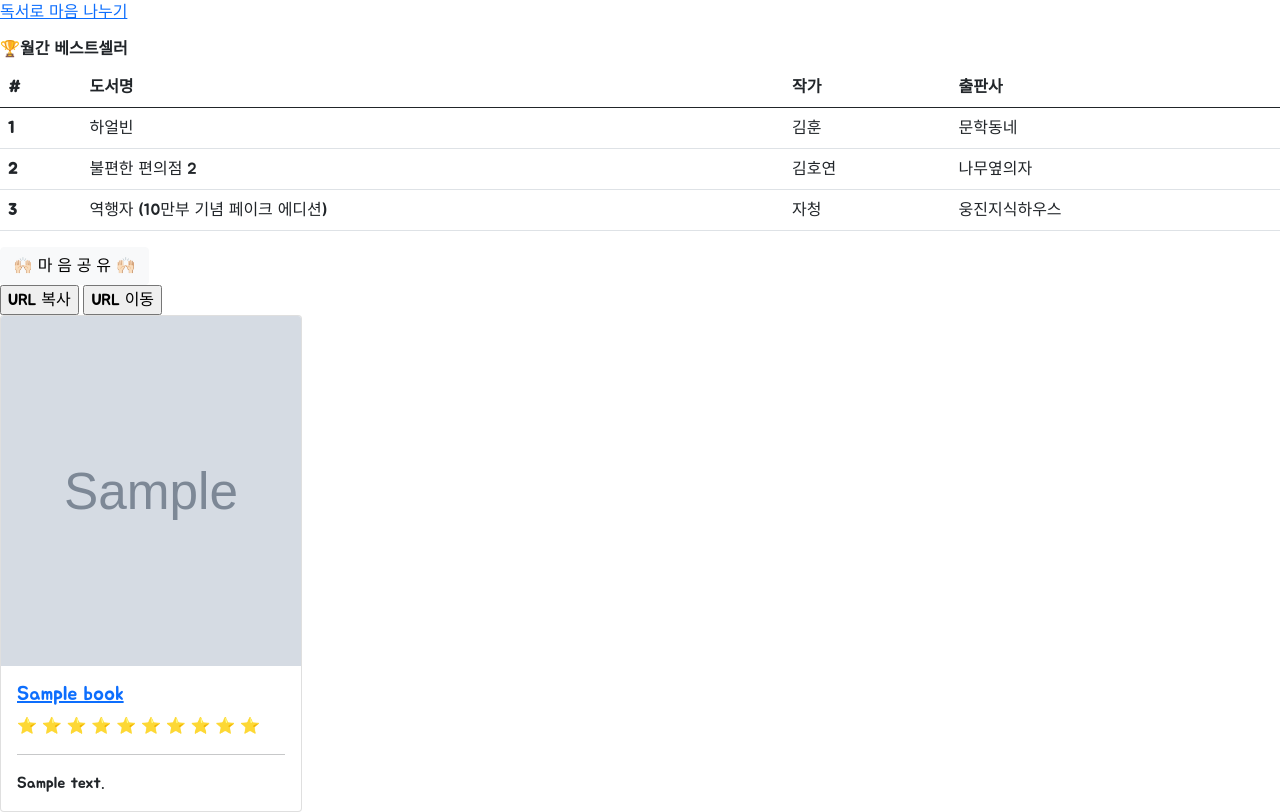
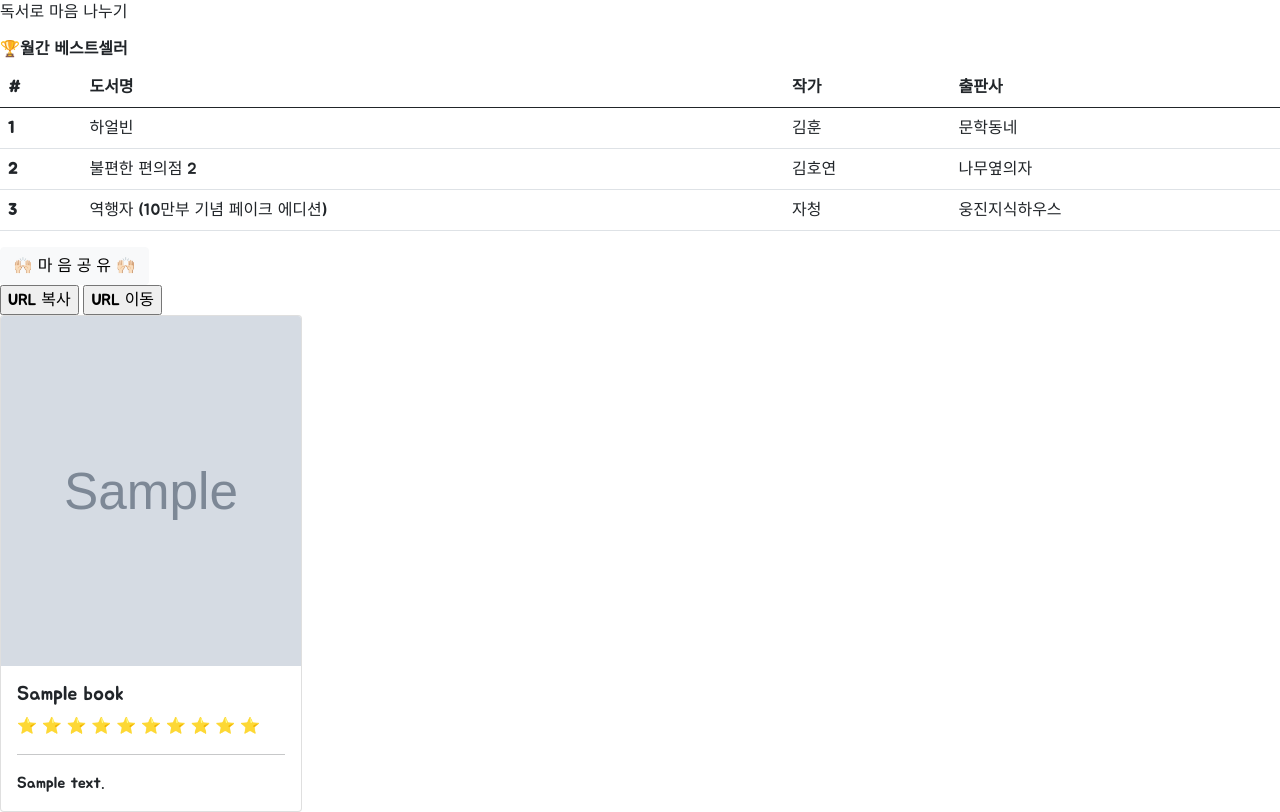
Before and after one commit to MoonJongHyeon1095/ToyProject17, a Flask app: template toyproject/templates/test1.html in a window 1280 px wide. Run offline with Flask 2, Linux system fonts and the light colour scheme; the template is opened without the code that fills it: most values are stand-ins (such as "Sample title", 1, 10 or a date in 2020); grey boxes marked "Sample" are stand-in pictures.

Commit message:
a tag 의 적용 범위 변경 & a tag의 style 변경
1. a tag의 적용 범위 변경
- 기존에는 책의 이미지와 책의 제목에 각각 a tag가 적용되어 있었다. 어짜피 동일한 페이지로 이동하는데 굳이 같은 a tag를 중복으로 사용할 필요가 없을 것 같아 이미지/책 제목/리뷰내용 을 묶어서 한꺼번에 a tag를 적용하였다.

2. a tag의 style 변경
- 기존에는 a tag의 밑줄 제거와 링크 텍스트 색상(파란색X 기본색상)만 적용되어 있었다. 마우스를 링크가 적용된 글씨 위에 가져갔을 때 파란색으로 글씨 색상이 변하던 것은 그대로 적용되고 있었는데, 마우스 호버시 색상변경 효과도 제거했다. 그리고 a tag가 적용된 전체 영역에 box-shadow 효과를 적용하여 어떤 책을 가리키고 있는지 알 수 있도록 했다. 조금 더 깔끔해진 효과.

```diff
--- a/toyproject/templates/test1.html
+++ b/toyproject/templates/test1.html
@@ -18,6 +18,16 @@
     <style>
         * {
             font-family: 'Jua', sans-serif;
+        }
+
+        a {
+            text-decoration:none; !important;
+            color: inherit; !important;
+        }
+
+        a:hover {
+            color: inherit;
+            box-shadow: 0 2px 4px 0 rgba(0, 0, 0, 0.50);
         }
     </style>
     <script>
@@ -118,23 +128,24 @@
                 <div class="card h-100">
                     <a href="/{{book['bnum']}}">
                         <img src="{{book['image']}}" class="card-img-top" height="350px">
-                    </a>
                         <div class="card-body">
-                        <a href="/{{book['bnum']}}">
                                 <h5 class="card-title">{{book['title']}}</h5>
-                        </a>
                             {% for i in range(s) %}
                                 <span>⭐</span>
                             {% endfor %}
 
                             <hr>
 
-                        <p class="card-text">{{book['content']}}</p>
+                            <p class="card-text">{{book['review']}}</p>
                         </div>
+                    </a>
                 </div>
             </div>
             {% endfor %}
 
+        </div>
+    </div>
+
 
 </body>
 </html>
```
Lines whose indentation alone changed are shown as unchanged.
